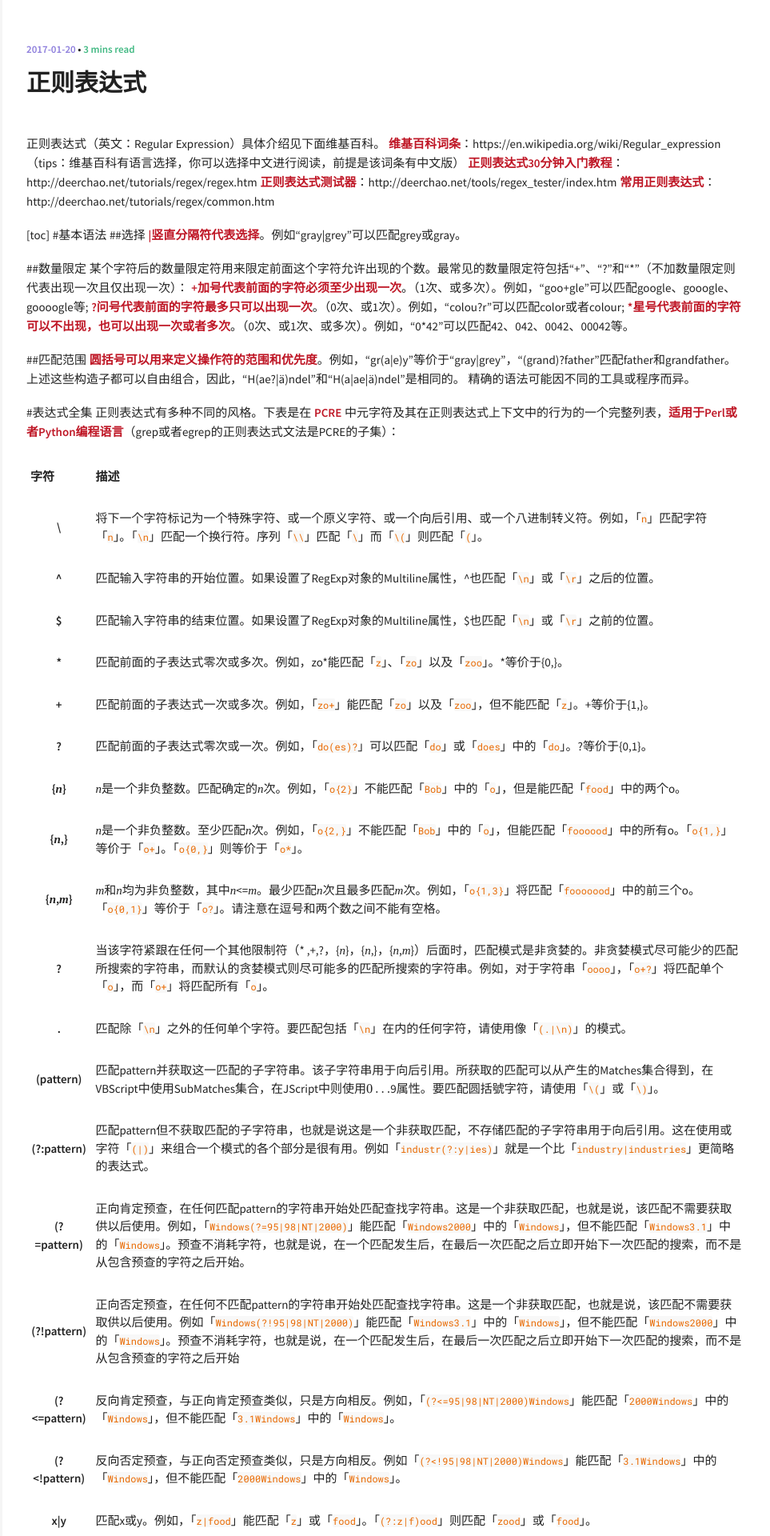
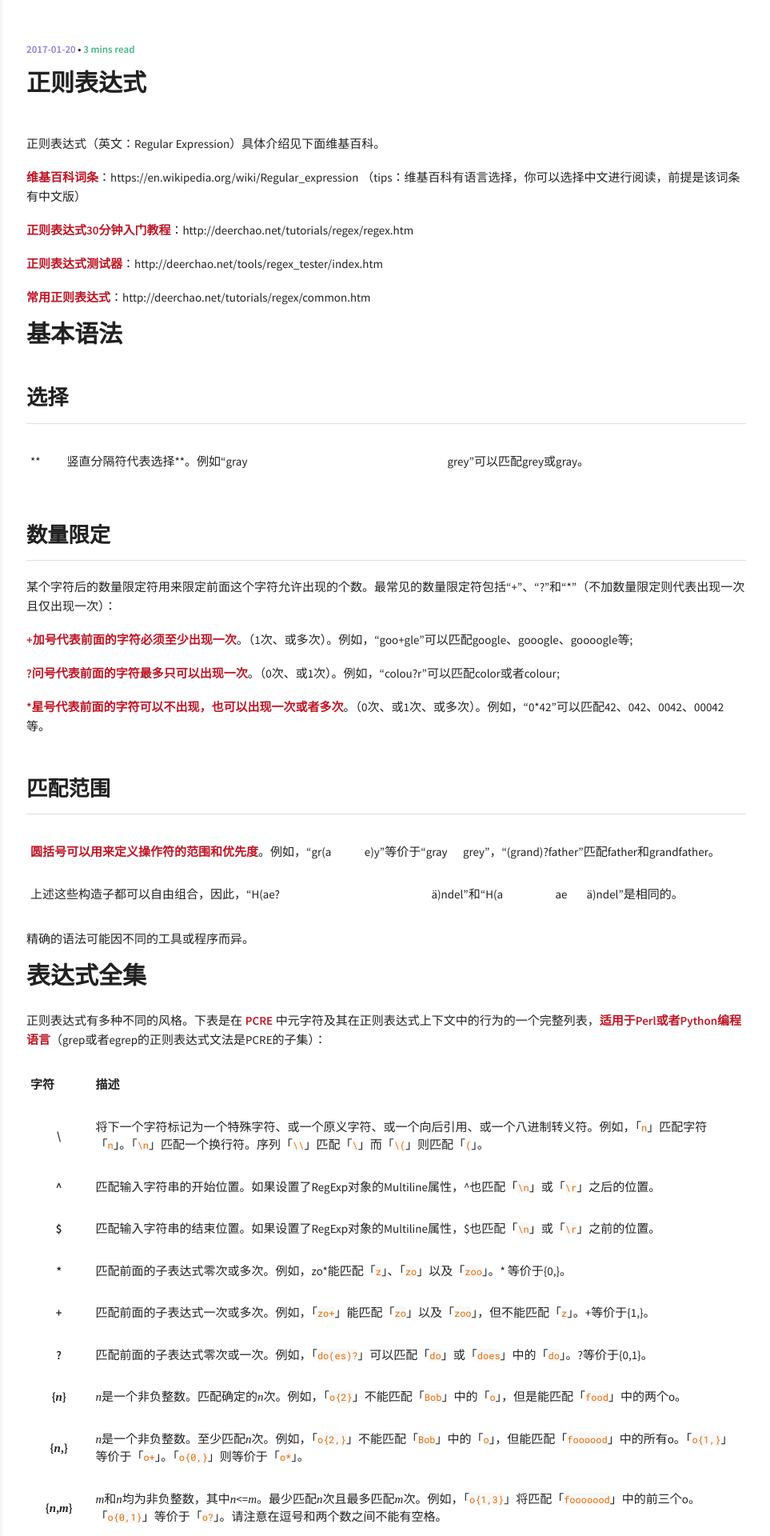
Before and after one commit to transcendtron/liuqinh2s.github.io, a Jekyll site: the page built from _posts/2017-1-20-正则表达式.md, in a window 1280 px wide. Shown: the top 1920 px of the page at 80% size, without its empty margins (317-1280 px from the left). Built offline with Jekyll 4.4.1, drawn with Linux system fonts in a browser that asks for light colours; formulas are drawn with MathJax 3; comment, search, counter and statistics services are not loaded.

Commit message:
add blog

```diff
--- a/_posts/2017-1-20-正则表达式.md
+++ b/_posts/2017-1-20-正则表达式.md
@@ -7,33 +7,44 @@ comments: true
 ---
 
 正则表达式（英文：Regular Expression）具体介绍见下面维基百科。
+
 **维基百科词条**：https://en.wikipedia.org/wiki/Regular_expression
 （tips：维基百科有语言选择，你可以选择中文进行阅读，前提是该词条有中文版）
+
 **正则表达式30分钟入门教程**：http://deerchao.net/tutorials/regex/regex.htm
+
 **正则表达式测试器**：http://deerchao.net/tools/regex_tester/index.htm
+
 **常用正则表达式**：http://deerchao.net/tutorials/regex/common.htm
 
-[toc]
-#基本语法
-##选择
+
+# 基本语法
+
+## 选择
+
 **|竖直分隔符代表选择**。例如“gray|grey”可以匹配grey或gray。
 
-##数量限定
+## 数量限定
+
 某个字符后的数量限定符用来限定前面这个字符允许出现的个数。最常见的数量限定符包括“+”、“?”和“\*”（不加数量限定则代表出现一次且仅出现一次）：
+
 **+加号代表前面的字符必须至少出现一次**。（1次、或多次）。例如，“goo+gle”可以匹配google、gooogle、goooogle等;
+
 **?问号代表前面的字符最多只可以出现一次**。（0次、或1次）。例如，“colou?r”可以匹配color或者colour;
+
 **\*星号代表前面的字符可以不出现，也可以出现一次或者多次**。（0次、或1次、或多次）。例如，“0*42”可以匹配42、042、0042、00042等。
 
-##匹配范围
+## 匹配范围
+
 **圆括号可以用来定义操作符的范围和优先度**。例如，“gr(a|e)y”等价于“gray|grey”，“(grand)?father”匹配father和grandfather。
+
 上述这些构造子都可以自由组合，因此，“H(ae?|ä)ndel”和“H(a|ae|ä)ndel”是相同的。
+
 精确的语法可能因不同的工具或程序而异。
 
-#表达式全集
+# 表达式全集
+
 正则表达式有多种不同的风格。下表是在 **PCRE** 中元字符及其在正则表达式上下文中的行为的一个完整列表，**适用于Perl或者Python编程语言**（grep或者egrep的正则表达式文法是PCRE的子集）：
-
-
-
 
 <table class="wikitable">
 <tr>
@@ -53,8 +64,8 @@ comments: true
 <td>匹配输入字符串的结束位置。如果设置了RegExp对象的Multiline属性，$也匹配「<code>\n</code>」或「<code>\r</code>」之前的位置。</td>
 </tr>
 <tr>
-<th style="text-align:center;">*</th>
-<td>匹配前面的子表达式零次或多次。例如，zo*能匹配「<code>z</code>」、「<code>zo</code>」以及「<code>zoo</code>」。*等价于{0,}。</td>
+<th style="text-align:center;">* </th>
+<td>匹配前面的子表达式零次或多次。例如，zo*能匹配「<code>z</code>」、「<code>zo</code>」以及「<code>zoo</code>」。* 等价于{0,}。</td>
 </tr>
 <tr>
 <th style="text-align:center;">+</th>
```
